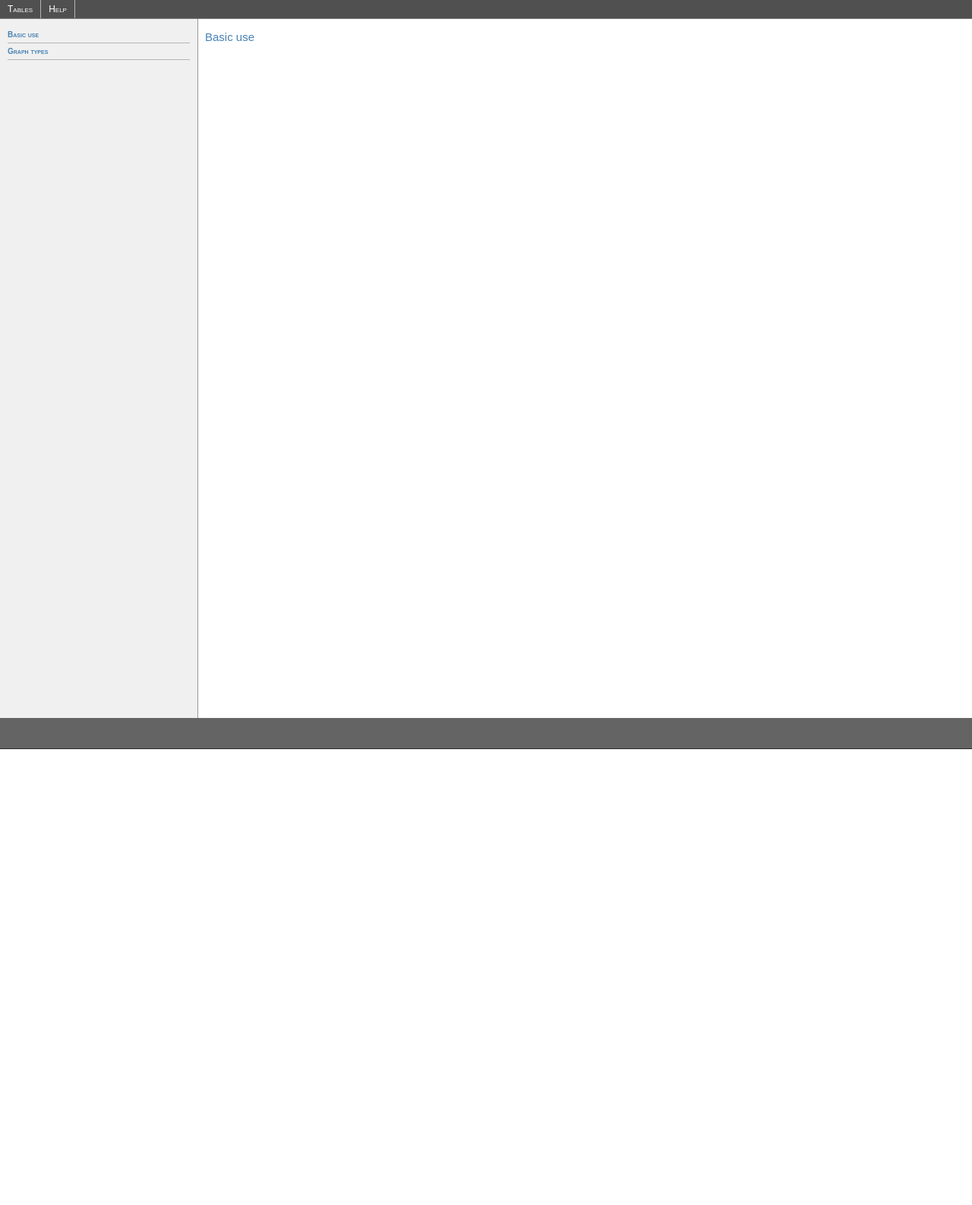
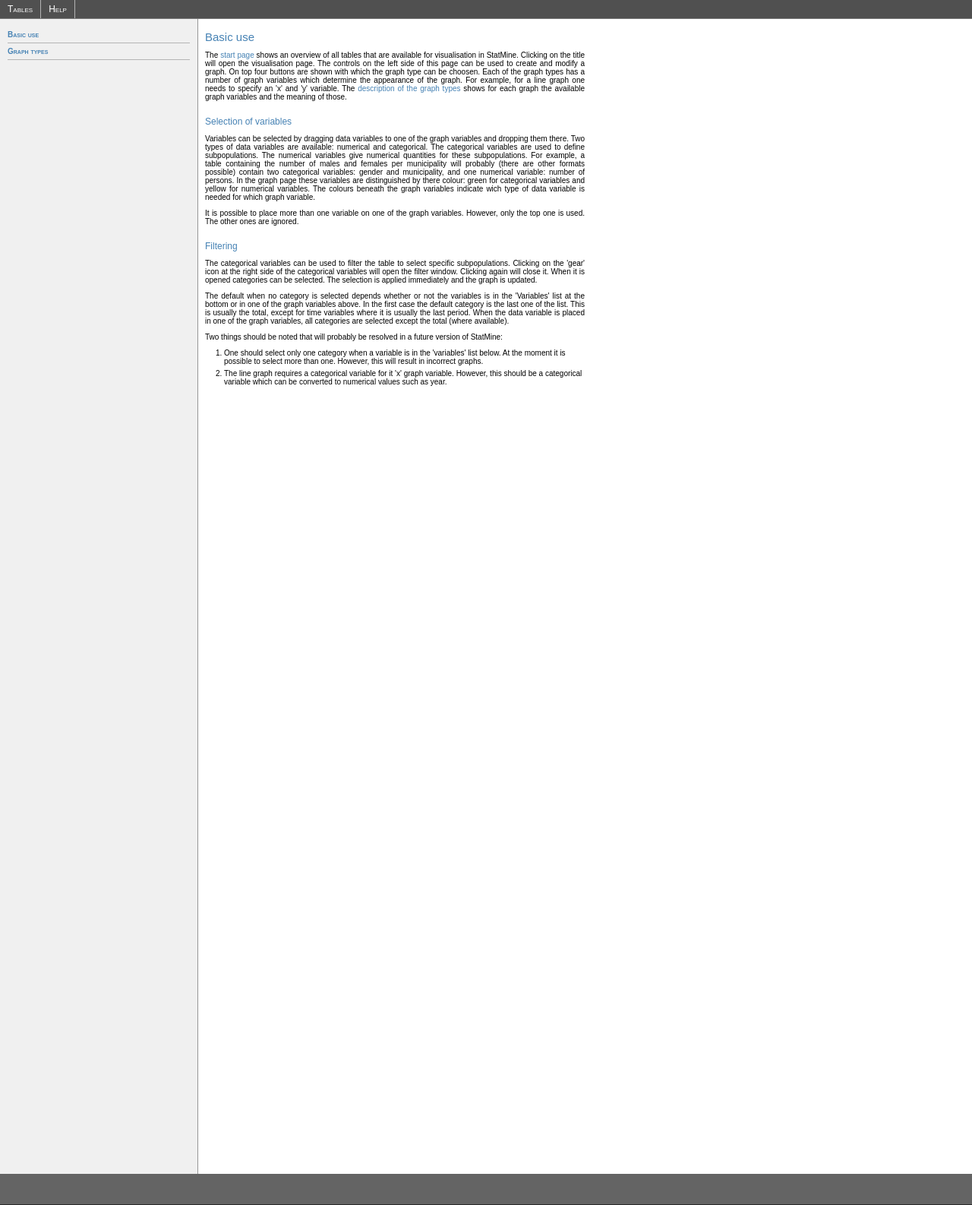
Before and after one commit to vsnijders/smp, a PHP site: page /help/index.php in a window 1280 px wide. Shown: the part 64-1650 px from the top of the page at 76% size. Before the commit the page ends 1050 px from the top, so only its background shows below. Run offline with PHP 8.4, Linux system fonts and the light colour scheme.

Commit message:
Added more help

```diff
--- a/css/ui.css
+++ b/css/ui.css
@@ -95,7 +95,7 @@ div.menu {
   float : left;
   width : 240px;
   padding : 10px 10px;
-  min-height : 900px;
+  min-height : 1500px;
   background : rgb(240, 240, 240);
   border-right : rgb(150, 150, 150) solid 1px;
 }
--- a/help/index.php
+++ b/help/index.php
@@ -33,13 +33,17 @@
      margin-top : 1em;
      margin-bottom : 1em;
      text-align : justify;
-     margin-right : 50px;
    }
    dt {
      font-weight : bold;
    }
    dd {
      margin-left : 3em;
+   }
+   li {
+     margin-left : 2.5em;
+     margin-top:0.5em;
+     margin-bottom:0.5em;
    }
    div.menu h3 {
      margin-top : 5px;
@@ -51,6 +55,9 @@
    }
    div.menu a:hover {
      color : black;
+   }
+   div.content {
+     max-width : 500px;
    }
   </style>
   <body>
@@ -77,6 +84,56 @@
 
       <h2>Basic use</h2>
 
+      <p>The <a href="../index.php">start page</a> shows an overview of all tables that are
+      available for visualisation in StatMine. Clicking on the title will open the visualisation
+      page. The controls on the left side of this page can be used to create and modify a graph. On
+      top four buttons are shown with which the graph type can be choosen. Each of the graph types
+      has a number of graph variables which determine the appearance of the graph. For example, for
+      a line graph one needs to specify an 'x' and 'y' variable. The <a
+      href="graph_types.php">description of the graph types</a> shows for each graph the available
+      graph variables and the meaning of those.</p>
+
+      <h3>Selection of variables</h3>
+
+      <p>Variables can be selected by dragging data variables to one of the graph variables and
+      dropping them there. Two types of data variables are available: numerical and categorical. The
+      categorical variables are used to define subpopulations. The numerical variables give
+      numerical quantities for these subpopulations. For example, a table containing the number of
+      males and females per municipality will probably (there are other formats possible) contain
+      two categorical variables: gender and municipality, and one numerical variable: number of
+      persons. In the graph page these variables are distinguished by there colour: green for
+      categorical variables and yellow for numerical variables. The colours beneath the graph
+      variables indicate wich type of data variable is needed for which graph variable.</p>
+
+      <p>It is possible to place more than one variable on one of the graph variables. However, only
+      the top one is used. The other ones are ignored.</p>
+
+      <h3>Filtering</h3>
+
+      <p>The categorical variables can be used to filter the table to select specific
+      subpopulations. Clicking on the 'gear' icon at the right side of the categorical variables
+      will open the filter window. Clicking again will close it. When it is opened categories can be
+      selected. The selection is applied immediately and the graph is updated.</p>
+
+      <p>The default when no category is selected depends whether or not the variables is in the
+      'Variables' list at the bottom or in one of the graph variables above. In the first case the
+      default category is the last one of the list. This is usually the total, except for time
+      variables where it is usually the last period. When the data variable is placed in one of the
+      graph variables, all categories are selected except the total (where available).</p>
+
+      <p>Two things should be noted that will probably be resolved in a future version of
+      StatMine:</p>
+      <ol>
+        <li>One should select only one category when a variable is in the 'variables' list below. At
+        the moment it is possible to select more than one. However, this will result in incorrect
+        graphs.</li>
+        <li>The line graph requires a categorical variable for it 'x' graph variable. However, this
+        should be a categorical variable which can be converted to numerical values such as
+        year.</li>
+      </ol>
+
+
+
 
     </div>
   </article>
```
